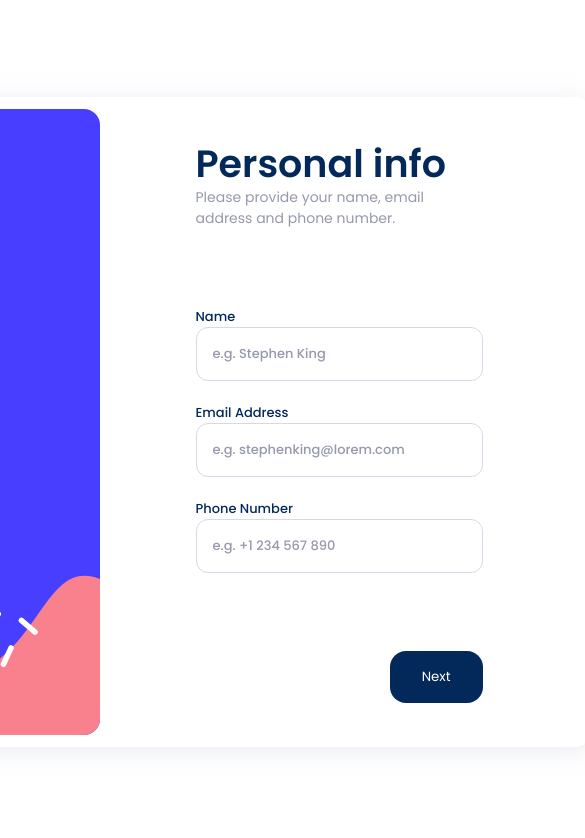
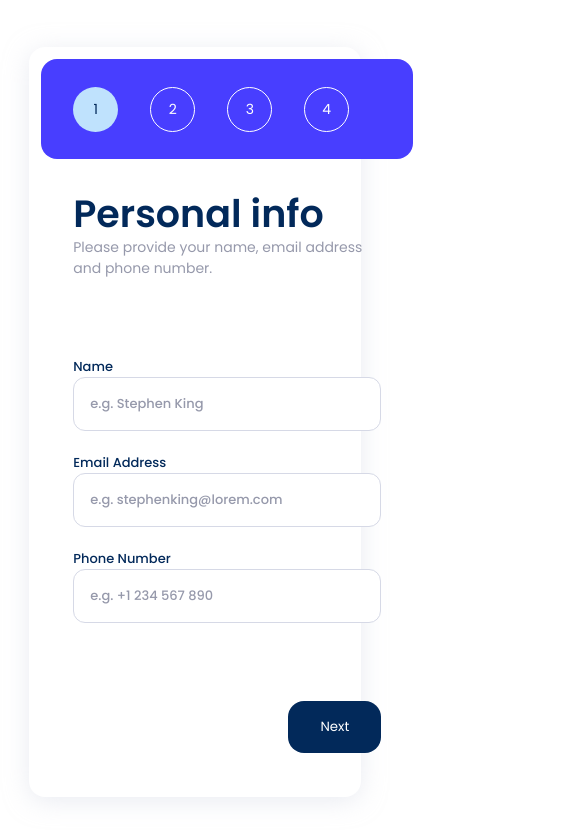
Before and after one commit to Rijad99/form-wizard, a React (Create React App) app: page / in a window 390 px wide. Shown: the top 838 px of the page, 585 px wide, since content can reach past the window. Built offline with nearby package versions, Linux system fonts and the light colour scheme.

Commit message:
Responsivity

```diff
--- a/src/client/components/main/FormGrid/_FormGrid.module.scss
+++ b/src/client/components/main/FormGrid/_FormGrid.module.scss
@@ -9,3 +9,13 @@
     width: 900px;
     height: 650px;
 }
+
+@media screen and (max-width: 992px) {
+
+    .formGrid {
+        grid-template-columns: 1fr;
+        grid-template-rows: 100px auto;
+        width: 85%;
+        height: 750px;
+    }
+}
--- a/src/client/components/main/StepItem/_StepItem.module.scss
+++ b/src/client/components/main/StepItem/_StepItem.module.scss
@@ -65,7 +65,6 @@
     text-transform: uppercase;
 }
 
-
 .activeStep {
 
     .stepCircle {
@@ -74,3 +73,47 @@
         color: $marineBlue
     }
 }
+
+@media screen and (max-width: 992px) {
+
+    .stepsList {
+        display: flex;
+        align-items: center;
+        justify-content: space-between;
+
+        .step {
+            margin-bottom: unset;
+        }
+    }
+}
+
+@media screen and (max-width: 828px) {
+
+    .stepsList {
+        display: flex;
+        align-items: center;
+        justify-content: center;
+
+        .step {
+            margin-bottom: unset;
+        }
+
+        .step:not(:last-child) {
+            margin-right: 3rem;
+        }
+    }
+
+    .stepInfo {
+        display: none;
+    }
+}
+
+@media screen and (max-width: 660px) {
+
+    .stepsList {
+
+        .step {
+            margin-right: 1rem !important;
+        }
+    }
+}
--- a/src/client/components/main/Steps/_Step.module.scss
+++ b/src/client/components/main/Steps/_Step.module.scss
@@ -40,3 +40,17 @@
     display: flex;
     justify-content: space-between;
 }
+
+@media screen and (max-width: 762px) {
+
+    .formContentGrid {
+        padding: 32px 64px;
+    }
+}
+
+@media screen and (max-width: 660px) {
+
+    .formContentGrid {
+        padding: 32px 32px;
+    }
+}
```
